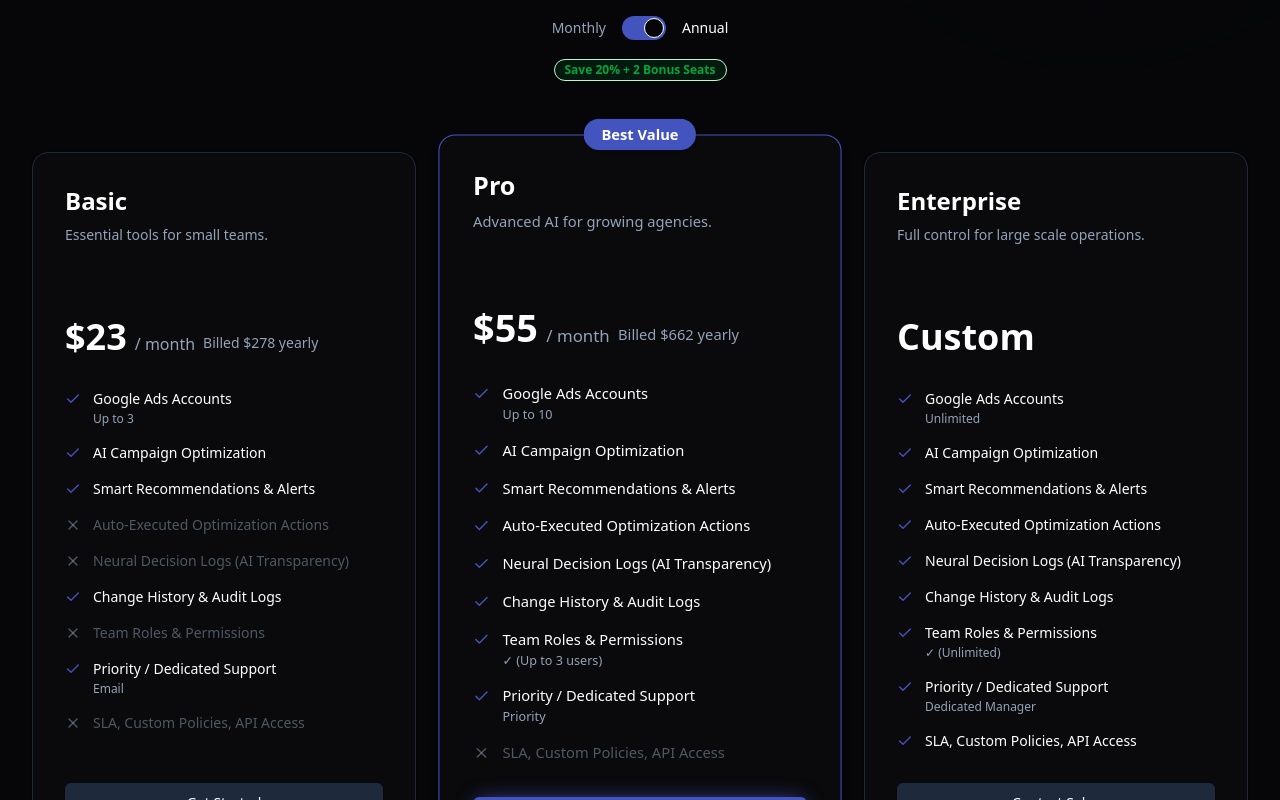
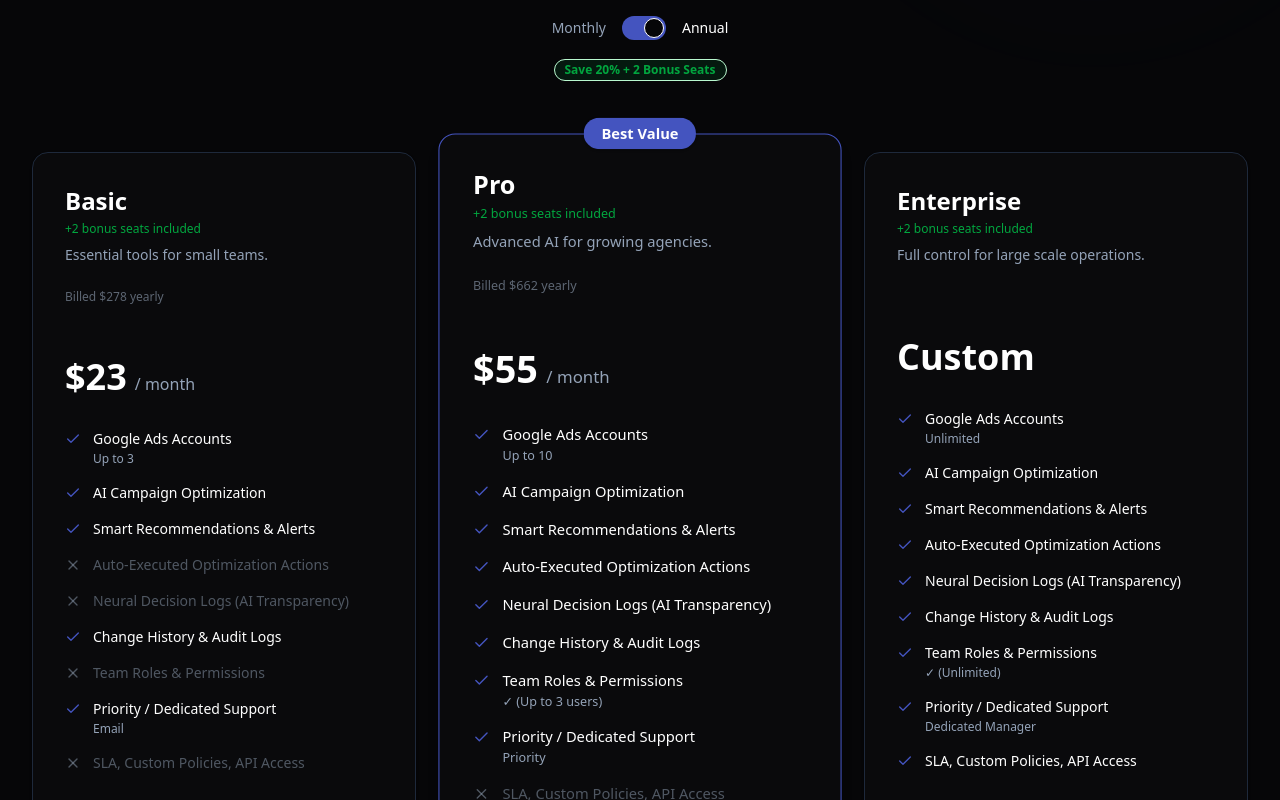
Before and after one commit to tekbasdeniz/truopt-v1-landing, a Next.js app: page /en/pricing in a window 1280 px wide. Shown: the part 420-1220 px from the top of the page. Built offline with nearby package versions, Linux system fonts and the light colour scheme.

Commit message:
[FEATURE] Add animation to pricing

```diff
--- a/components/sections/pricing-section.tsx
+++ b/components/sections/pricing-section.tsx
@@ -16,6 +16,7 @@
             name: "Basic",
             price: { monthly: 29, annual: 278 },
             description: "Essential tools for small teams.",
+            bonusSeats: true,
             features: [
                 { name: "Google Ads Accounts", value: "Up to 3" },
                 { name: "AI Campaign Optimization", value: true },
@@ -35,6 +36,7 @@
             name: "Pro",
             price: { monthly: 69, annual: 662 },
             description: "Advanced AI for growing agencies.",
+            bonusSeats: true,
             features: [
                 { name: "Google Ads Accounts", value: "Up to 10" },
                 { name: "AI Campaign Optimization", value: true },
@@ -55,6 +57,7 @@
             name: "Enterprise",
             price: { monthly: "Custom", annual: "Custom" },
             description: "Full control for large scale operations.",
+            bonusSeats: true,
             features: [
                 { name: "Google Ads Accounts", value: "Unlimited" },
                 { name: "AI Campaign Optimization", value: true },
@@ -124,10 +127,25 @@
                     </div>
                 </div>
 
-                <div className="grid grid-cols-1 md:grid-cols-3 gap-8 max-w-7xl mx-auto">
-                    {plans.map((plan) => (
-                        <div
+                <AnimatePresence mode="wait">
+                    <motion.div
+                        key={isAnnual ? "annual-pricing" : "monthly-pricing"}
+                        initial={{ opacity: 0 }}
+                        animate={{ opacity: 1 }}
+                        exit={{ opacity: 0 }}
+                        transition={{ duration: 0.3 }}
+                        className="grid grid-cols-1 md:grid-cols-3 gap-8 max-w-7xl mx-auto"
+                    >
+                        {plans.map((plan, index) => (
+                            <motion.div
                                 key={plan.name}
+                                initial={{ opacity: 0, y: 20 }}
+                                animate={{ opacity: 1, y: 0 }}
+                                transition={{
+                                    duration: 0.4,
+                                    delay: index * 0.1,
+                                    ease: "easeOut"
+                                }}
                                 className={cn(
                                     "relative rounded-2xl border bg-card p-8 shadow-sm flex flex-col transition-all duration-200 hover:shadow-md",
                                     plan.popular ? "border-primary shadow-lg scale-105 z-10" : "border-border"
@@ -143,7 +161,35 @@
 
                                 <div className="mb-8">
                                     <h3 className="text-2xl font-bold">{plan.name}</h3>
+                                    <AnimatePresence mode="wait">
+                                        {isAnnual && plan.bonusSeats && (
+                                            <motion.p
+                                                key="bonus-seats"
+                                                initial={{ opacity: 0, y: -5 }}
+                                                animate={{ opacity: 1, y: 0 }}
+                                                exit={{ opacity: 0, y: -5 }}
+                                                transition={{ duration: 0.2 }}
+                                                className="text-xs text-green-600 mt-1 font-medium"
+                                            >
+                                                +2 bonus seats included
+                                            </motion.p>
+                                        )}
+                                    </AnimatePresence>
                                     <p className="text-sm text-muted-foreground mt-2 min-h-[40px]">{plan.description}</p>
+                                    <AnimatePresence mode="wait">
+                                        {isAnnual && typeof plan.price.annual === "number" && (
+                                            <motion.p
+                                                key="billed-yearly"
+                                                initial={{ opacity: 0, y: 5 }}
+                                                animate={{ opacity: 1, y: 0 }}
+                                                exit={{ opacity: 0, y: 5 }}
+                                                transition={{ duration: 0.2 }}
+                                                className="text-xs text-muted-foreground/60 mt-1"
+                                            >
+                                                Billed ${plan.price.annual} yearly
+                                            </motion.p>
+                                        )}
+                                    </AnimatePresence>
                                 </div>
 
                                 <div className="mb-8 h-[60px] flex items-end">
@@ -166,15 +212,6 @@
                                             <span className="text-muted-foreground ml-2">/ month</span>
                                         )}
                                     </div>
-                                {isAnnual && typeof plan.price.annual === "number" && (
-                                    <motion.p
-                                        initial={{ opacity: 0 }}
-                                        animate={{ opacity: 1 }}
-                                        className="text-sm text-muted-foreground ml-2 mb-1"
-                                    >
-                                        Billed ${plan.price.annual} yearly
-                                    </motion.p>
-                                )}
                                 </div>
 
                                 <div className="flex-1 space-y-4 mb-8">
@@ -208,9 +245,10 @@
                                 >
                                     {plan.cta}
                                 </a>
-                        </div>
+                            </motion.div>
                         ))}
-                </div>
+                    </motion.div>
+                </AnimatePresence>
 
                 <div className="mt-20 max-w-5xl mx-auto border-t border-border pt-16">
                     <h3 className="text-2xl font-semibold mb-8 text-center">Billing Terms</h3>
```
Lines whose indentation alone changed are shown as unchanged.
